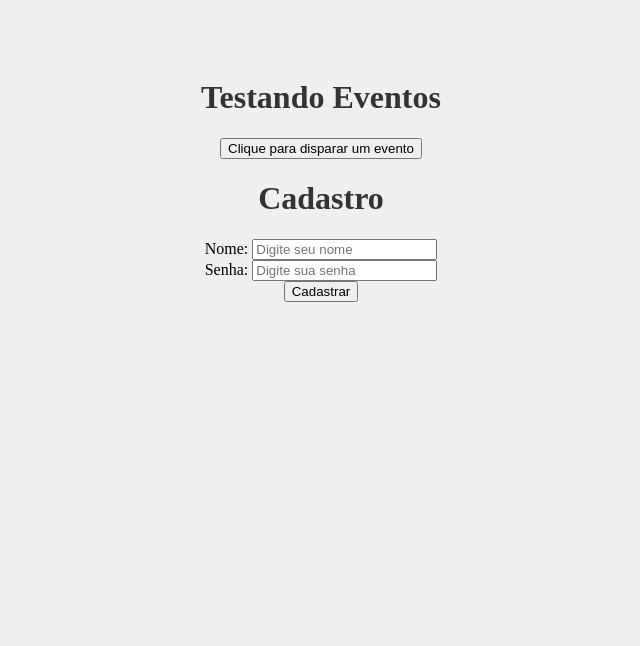
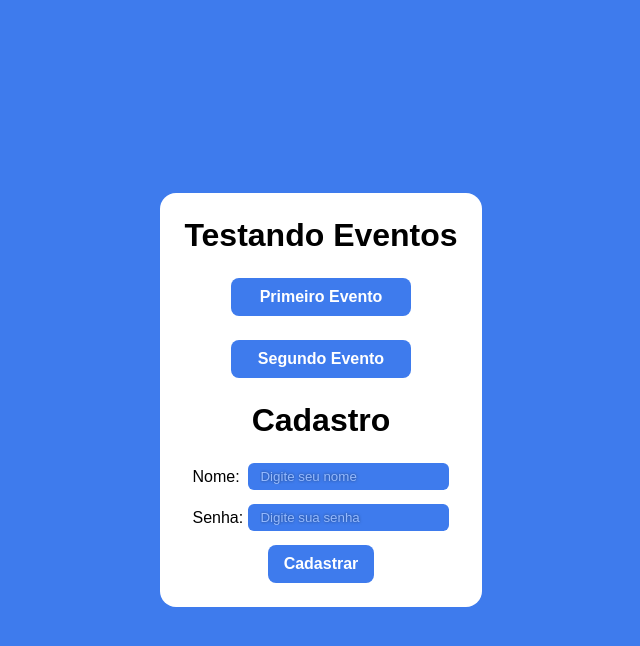
Before and after one commit to rafael-ma/projects, a React (Create React App) app: page / in a window 1280 px wide. Shown: the top 646 px of the page, without its empty margins (319-959 px from the left). Built offline with nearby package versions, Linux system fonts and the light colour scheme.

Commit message:
Passa eventos por props

```diff
--- a/src/App.css
+++ /dev/null
@@ -1,38 +0,0 @@
-.App {
-  text-align: center;
-}
-
-.App-logo {
-  height: 40vmin;
-  pointer-events: none;
-}
-
-@media (prefers-reduced-motion: no-preference) {
-  .App-logo {
-    animation: App-logo-spin infinite 20s linear;
-  }
-}
-
-.App-header {
-  background-color: #282c34;
-  min-height: 100vh;
-  display: flex;
-  flex-direction: column;
-  align-items: center;
-  justify-content: center;
-  font-size: calc(10px + 2vmin);
-  color: white;
-}
-
-.App-link {
-  color: #61dafb;
-}
-
-@keyframes App-logo-spin {
-  from {
-    transform: rotate(0deg);
-  }
-  to {
-    transform: rotate(360deg);
-  }
-}
--- a/src/App.jsx
+++ b/src/App.jsx
@@ -1,24 +1,12 @@
-import './App.css';
 import Evento from './components/Evento';
 import Form from './components/Form';
 
 function App() {
-  const name = 'Raffyta'.toUpperCase()
-
-  function sum(a, b) {
-    return a + b
-  }
-
-  const url = 'https://via.placeholder.com/300x150'
-
-  const nome = 'Calabreso'
   return (
     <div className="App">
       <h1>Testando Eventos</h1>
       <Evento />
       <Form />
-
-
     </div>
   );
 }
--- a/src/components/Evento.jsx
+++ b/src/components/Evento.jsx
@@ -1,11 +1,18 @@
+import Button from "./events/Button"
+
 function Evento() {
     function meuEvento() {
         console.log('Funfou bichão')
     }
 
+    function segundoEvento() {
+        console.log('Ativando o segundo evento')
+    }
+
     return (
         <>
-        <button onClick={meuEvento} >Clique para disparar um evento</button>
+        <Button onClick={meuEvento} text='Primeiro Evento'/>
+        <Button onClick={segundoEvento} text='Segundo Evento'/>
         </>
     )
 }
--- a/src/components/Form.jsx
+++ b/src/components/Form.jsx
@@ -1,4 +1,5 @@
 import { useState } from "react"
+import styles from './Form.module.css'
 
 function Form() {
     function cadastrarUsuário(event) {
@@ -10,11 +11,10 @@ function Form() {
     const [password, setPassword] = useState()
 
     return (
-        <div>
-            <h1>Cadastro</h1>
-            <form onSubmit={cadastrarUsuário}>
-                <div>
-                    <label htmlFor="name">Nome: </label>
+        <form id={styles.form} onSubmit={cadastrarUsuário}>
+            <h1 id={styles.header}>Cadastro</h1>
+            <div className={styles.input}>
+                <label className={styles.label} htmlFor="name">Nome: </label>
                 <input
                     id="name"
                     name="name"
@@ -24,8 +24,8 @@ function Form() {
                     // Quando ocorrer uma mudança ele diparará um evento para mudar o valor guardo no state
                 />
             </div>
-                <div>
-                    <label htmlFor="password">Senha: </label>
+            <div className={styles.input}>
+                <label className={styles.label} htmlFor="password">Senha: </label>
                 <input
                     id="password"
                     name="password"
@@ -34,11 +34,10 @@ function Form() {
                     onChange={(event) => setPassword(event.target.value)}
                 />
             </div>
-                <div>
+            <div id={styles.button}>
                 <input type="submit" value='Cadastrar' />
             </div>
             </form>
-        </div>
     )
 }
 
--- /dev/null
+++ b/src/components/Form.module.css
@@ -0,0 +1,68 @@
+#form {
+    display: flex;
+    flex-direction: column;
+    gap: 14px;
+}
+
+#header {
+    text-align: center;
+    margin:0 0 10px;
+}
+
+.input {
+    display: flex;
+    justify-content: center;
+    align-items: center;
+}
+
+.label {
+    width: 56px;
+}
+
+.input input {
+    padding: 6px 12px;
+    border: none;
+    background-color: #3e7bed;
+    border-radius: 6px;
+    color: white;
+    transition: .3s ease;
+}
+
+.input input::placeholder {
+    color: rgb(150, 187, 255);
+    text-shadow: 0 0 3px rgba(0, 0, 0, 0.5);
+}
+
+.input input:focus {
+    background-color: white;
+    color: black;
+    outline: 1px solid #3e7bed;
+}
+
+.input input:focus::placeholder {
+    text-shadow: none;
+}
+
+#button{
+    text-align: center;
+}
+
+#button input {
+    padding: 10px 16px;
+    font-size: medium;
+    font-weight: bold;
+    border: none;
+    border-radius: 8px;
+    color: white;
+    background-color: #3e7bed;
+
+    transition: .3s ease;
+}
+
+#button input:hover {
+    cursor: pointer;
+    transform: scale(1.1);
+    background-color: white;
+    outline: 1px solid #3e7bed;
+    color: #3e7bed;
+}
--- /dev/null
+++ b/src/components/events/Button.jsx
@@ -0,0 +1,5 @@
+function Button(props) {
+    return <button className="clickButton" onClick={props.onClick}>{props.text}</button>
+}
+
+export default Button
--- a/src/index.css
+++ b/src/index.css
@@ -1,12 +1,48 @@
-body {
-  padding: 50px;
-  background-color: #efefef;
+* {
+  margin: 0;
+  padding: 0;
+  box-sizing: border-box;
+  font-family: Arial, Helvetica, sans-serif;
 }
 
-h1 {
-  color: #333;
+.App {
+  background-color: white;
+  padding: 24px;
+  margin: 16px;
+  border-radius: 16px;
+
+  display: flex;
+  flex-direction: column;
+  gap: 24px;
 }
 
-p {
-  border: 3px solid gray;
+body {
+  height: 100vh;
+  display: flex;
+  justify-content: center;
+  align-items: center;
+
+  background-color: #3e7bed;
 }
+
+.clickButton {
+  margin: auto;
+  width: 180px;
+  padding: 10px 16px;
+  font-size: medium;
+  font-weight: bold;
+  border: none;
+  border-radius: 8px;
+  color: white;
+  background-color: #3e7bed;
+
+  transition: .3s ease;
+}
+
+.clickButton:hover {
+  cursor: pointer;
+  transform: scale(1.1);
+  background-color: white;
+  outline: 1px solid #3e7bed;
+  color: #3e7bed;
+}
```
Lines whose indentation alone changed are shown as unchanged.
